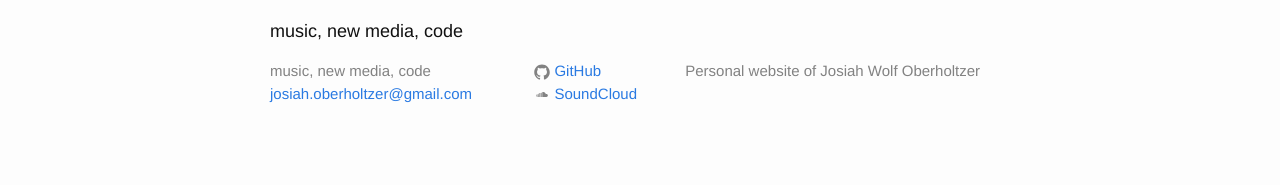
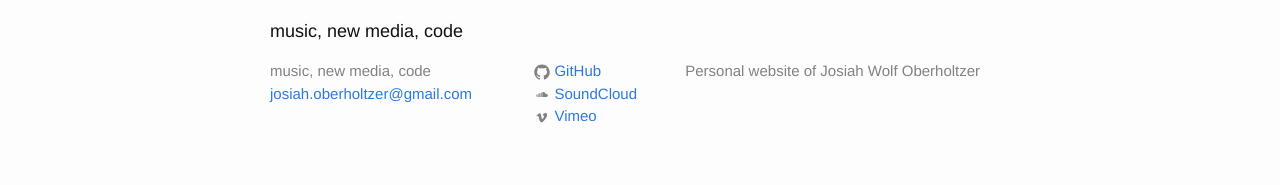
Before and after one commit to josiah-wolf-oberholtzer/josiah-wolf-oberholtzer.github.io, a Jekyll site: the page built from index.html, in a window 1280 px wide. Shown: the part 1350-1535 px from the top of the page. Built offline with Jekyll 4.4.1, drawn with Linux system fonts in a browser that asks for light colours.

Commit message:
Added vimeo link.

```diff
--- a/_config.yml
+++ b/_config.yml
@@ -7,6 +7,7 @@ locale: en_US
 baseurl: https://josiah-wolf-oberholtzer.github.io
 github_username: josiah-wolf-oberholtzer
 soundcloud_username: josiah-wolf-oberholtzer
+vimeo_username: nphthlm
 
 # Jekyll configuration
 
--- a/_includes/footer.html
+++ b/_includes/footer.html
@@ -43,6 +43,20 @@
           </li>
           {% endif %}
 
+          {% if site.vimeo_username %}
+          <li>
+            <a href="https://vimeo.com/{{ site.vimeo_username }}">
+              <span class="icon  icon--vimeo">
+                <svg width="512" height="512" viewBox="0 0 512 512">
+                    <path fill="#828282" d="M420.1 197.9c-1.5 33.6-25 79.5-70.3 137.8 -46.9 60.9-86.5 91.4-118.9 91.4 -20.1 0-37.1-18.5-51-55.6 -9.3-34-18.5-68-27.8-102 -10.3-37.1-21.4-55.7-33.2-55.7 -2.6 0-11.6 5.4-27 16.2L75.7 209.1c17-14.9 33.8-29.9 50.3-44.9 22.7-19.6 39.7-29.9 51.1-31 26.8-2.6 43.3 15.8 49.5 55 6.7 42.4 11.3 68.7 13.9 79 7.7 35.1 16.2 52.7 25.5 52.7 7.2 0 18-11.4 32.5-34.2 14.4-22.8 22.2-40.1 23.2-52.1 2.1-19.7-5.7-29.5-23.2-29.5 -8.3 0-16.8 1.9-25.5 5.7 16.9-55.5 49.3-82.4 97.1-80.9C405.5 130 422.2 153 420.1 197.9z"/>
+                </svg>
+              </span>
+
+              <span class="username">Vimeo</span>
+            </a>
+          </li>
+          {% endif %}
+
           {% if site.twitter_username %}
           <li>
             <a href="https://twitter.com/{{ site.twitter_username }}">
```
